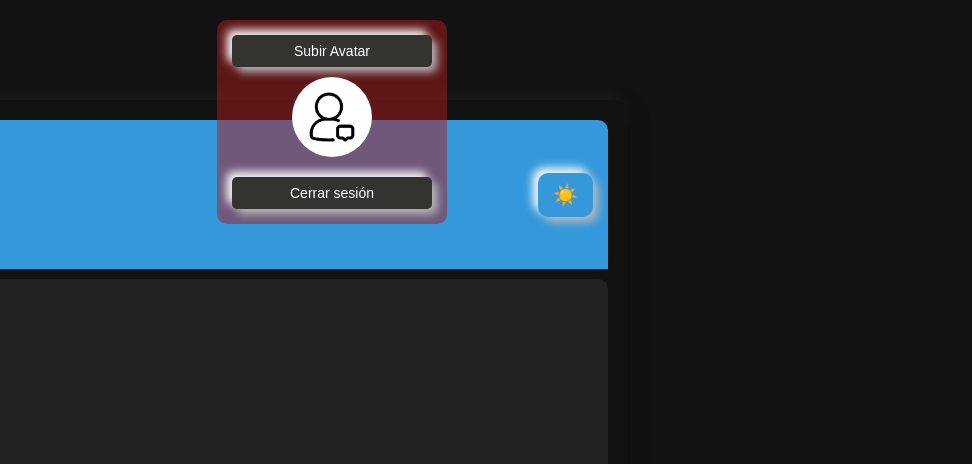
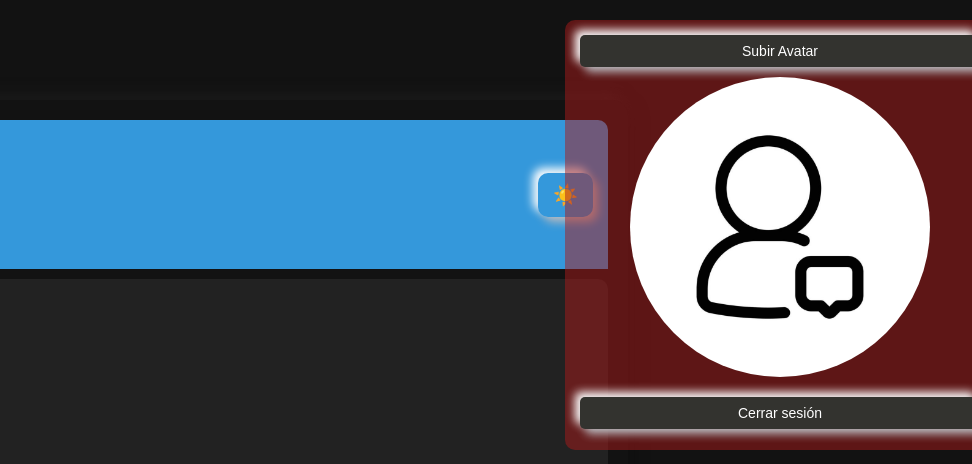
Before and after one commit to meque316/chatlibre, a website: page public/chat.html in a window 1280 px wide. Shown: the top 464 px of the page, 308-1280 px from the left. Drawn offline with Linux system fonts and the light colour scheme.

Commit message:
mejorando visuales

```diff
--- a/public/chat.css
+++ b/public/chat.css
@@ -118,7 +118,7 @@ footer {
 #user-panel {
     position: absolute;
     top: 10px; /* Más cerca del borde superior */
-    left: 50%;
+    left: 85%;
     transform: translateX(-50%); /* Centrar en la parte superior */
     background: rgba(170, 27, 27, 0.8); /* Hacerlo menos transparente */
     color: rgb(255, 255, 255);
@@ -129,14 +129,14 @@ footer {
     flex-direction: column;
     align-items: center;
     gap: 10px; /* Menos espacio entre elementos */
-    width: 200px; /* Reducir el ancho */
-    height: auto; /* Altura ajustable según el contenido */
+    width: 400px; /* Reducir el ancho */
+    height: 400px; /* Altura ajustable según el contenido */
 }
 
 /* Ajuste para la imagen del avatar */
 #user-panel img {
-    width: 80px !important; /* Reducir tamaño del avatar */
-    height: 80px !important;
+    width: 300px !important; /* Reducir tamaño del avatar */
+    height: 300px !important;
     border-radius: 50%;
 }
 
@@ -153,3 +153,4 @@ footer {
     cursor: pointer;
     width: 100%;
     font-size: 14px; /* Tamaño de fuente más pequeño */
+}
```
